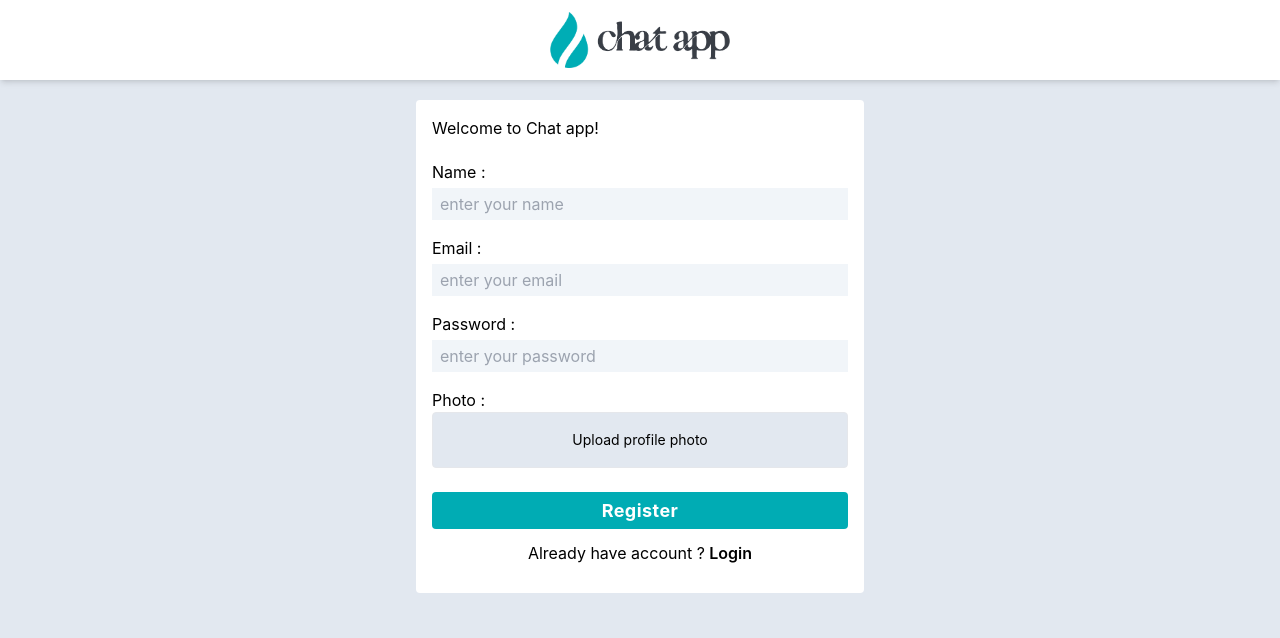
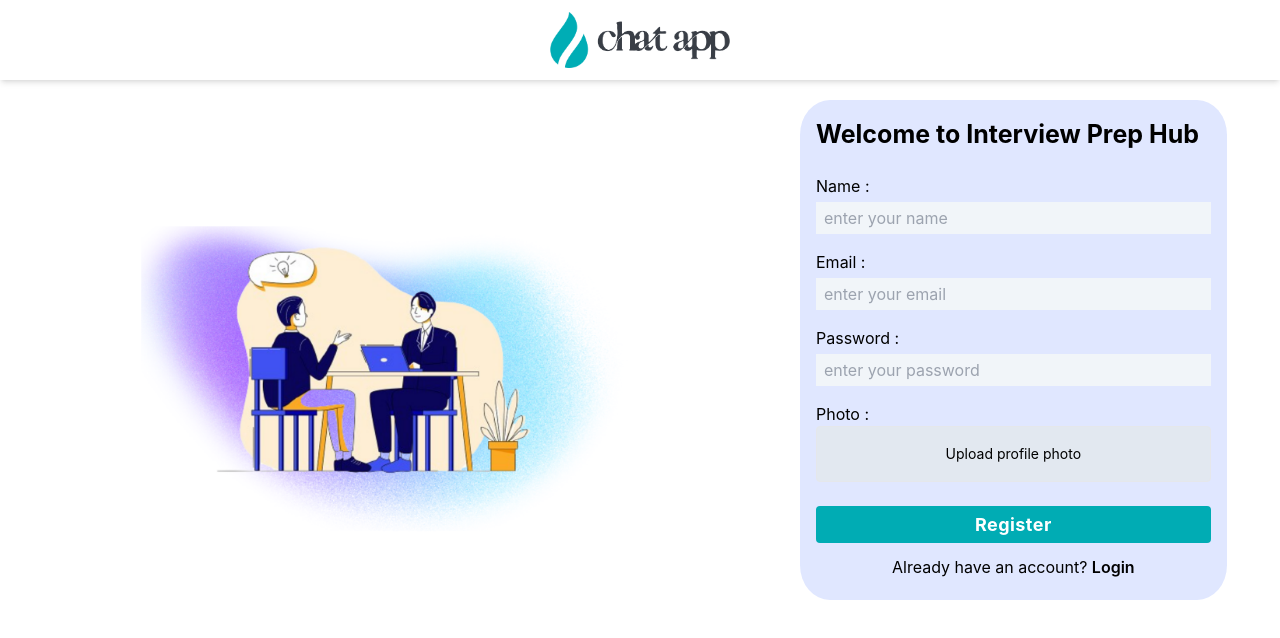
Before and after one commit to Aryaman15/Interview_Prep_Hub, a React (Create React App) app in the folder client/: page /register in a window 1280 px wide. Shown: the top 638 px of the page. Built offline with nearby package versions, Linux system fonts and the light colour scheme.

Commit message:
Register page updated

```diff
--- a/client/src/index.css
+++ b/client/src/index.css
@@ -10,7 +10,7 @@ body {
     sans-serif;
   -webkit-font-smoothing: antialiased;
   -moz-osx-font-smoothing: grayscale;
-  @apply bg-slate-200
+  @apply bg-white
 }
 
 code {
--- a/client/src/pages/RegisterPage.js
+++ b/client/src/pages/RegisterPage.js
@@ -1,172 +1,178 @@
-import React, { useState } from 'react'
+import React, { useState } from "react";
 import { IoClose } from "react-icons/io5";
-import { Link, useNavigate } from 'react-router-dom';
-import uploadFile from '../helpers/uploadFile';
-import axios from 'axios'
-import toast from 'react-hot-toast';
+import { Link, useNavigate } from "react-router-dom";
+import uploadFile from "../helpers/uploadFile";
+import axios from "axios";
+import toast from "react-hot-toast";
+import image from "./hello.png"; // Make sure this path is correct
 
 const RegisterPage = () => {
-  const [data,setData] = useState({
-    name : "",
-    email : "",
-    password : "",
-    profile_pic : ""
-  })
-  const [uploadPhoto,setUploadPhoto] = useState("")
-  const navigate = useNavigate()
+  const [data, setData] = useState({
+    name: "",
+    email: "",
+    password: "",
+    profile_pic: "",
+  });
+  const [uploadPhoto, setUploadPhoto] = useState("");
+  const navigate = useNavigate();
 
-  const handleOnChange = (e)=>{
-    const { name, value} = e.target
+  const handleOnChange = (e) => {
+    const { name, value } = e.target;
+    setData((prev) => ({
+      ...prev,
+      [name]: value,
+    }));
+  };
 
-    setData((preve)=>{
-      return{
-          ...preve,
-          [name] : value
-      }
-    })
-  }
+  const handleUploadPhoto = async (e) => {
+    const file = e.target.files[0];
+    const uploadPhoto = await uploadFile(file);
+    setUploadPhoto(file);
+    setData((prev) => ({
+      ...prev,
+      profile_pic: uploadPhoto?.url,
+    }));
+  };
 
-  const handleUploadPhoto = async(e)=>{
-    const file = e.target.files[0]
+  const handleClearUploadPhoto = (e) => {
+    e.stopPropagation();
+    e.preventDefault();
+    setUploadPhoto(null);
+  };
 
-    const uploadPhoto = await uploadFile(file)
-
-    setUploadPhoto(file)
-
-    setData((preve)=>{
-      return{
-        ...preve,
-        profile_pic : uploadPhoto?.url
-      }
-    })
-  }
-  const handleClearUploadPhoto = (e)=>{
-    e.stopPropagation()
-    e.preventDefault()
-    setUploadPhoto(null)
-  }
-
-  const handleSubmit = async(e)=>{
-    e.preventDefault()
-    e.stopPropagation()
-
-    const URL = `${process.env.REACT_APP_BACKEND_URL}/api/register`
+  const handleSubmit = async (e) => {
+    e.preventDefault();
+    e.stopPropagation();
+    const URL = `${process.env.REACT_APP_BACKEND_URL}/api/register`;
 
     try {
-        const response = await axios.post(URL,data)
-        console.log("response",response)
+      const response = await axios.post(URL, data);
+      toast.success(response.data.message);
 
-        toast.success(response.data.message)
+      if (response.data.success) {
+        setData({
+          name: "",
+          email: "",
+          password: "",
+          profile_pic: "",
+        });
 
-        if(response.data.success){
-            setData({
-              name : "",
-              email : "",
-              password : "",
-              profile_pic : ""
-            })
-
-            navigate('/email')
-
+        navigate("/email");
       }
     } catch (error) {
-        toast.error(error?.response?.data?.message)
+      toast.error(error?.response?.data?.message);
     }
-    console.log('data',data)
-  }
-
+  };
 
   return (
-    <div className='mt-5'>
-        <div className='bg-white w-full max-w-md  rounded overflow-hidden p-4 mx-auto'>
-          <h3>Welcome to Chat app!</h3>
+    <div className="flex mt-5 justify-center items-center">
+      {/* Image section */}
+      <div className="hidden md:block w-7/12">
+        <img
+          src={image} // Ensure the image path is correct
+          alt="Register Illustration"
+          className="w-full h-full object-cover"
+        />
+      </div>
+      {/* Register box section */}
+      <div
+        className="w-full max-w-md rounded overflow-hidden p-4 mx-auto md:w-1/3 bg-indigo-100"
+        style={{
+          height: "500px",
+          marginBottom: "20px",
+          borderRadius: "7%",
+        }} // Set background color using inline style
+      >
+        <h3
+          style={{
+            color: "black",
+            fontWeight: "bold",
+            fontSize: "25px",
+          }}
+        >
+          Welcome to Interview Prep Hub
+        </h3>
 
-          <form className='grid gap-4 mt-5' onSubmit={handleSubmit}>
-              <div className='flex flex-col gap-1'>
-                <label htmlFor='name'>Name :</label>
+        <form className="grid gap-4 mt-5" onSubmit={handleSubmit}>
+          <div className="flex flex-col gap-1">
+            <label htmlFor="name">Name :</label>
             <input
-                  type='text'
-                  id='name'
-                  name='name'
-                  placeholder='enter your name'
-                  className='bg-slate-100 px-2 py-1 focus:outline-primary'
+              type="text"
+              id="name"
+              name="name"
+              placeholder="enter your name"
+              className="bg-slate-100 px-2 py-1 focus:outline-primary"
               value={data.name}
               onChange={handleOnChange}
               required
             />
           </div>
-
-              <div className='flex flex-col gap-1'>
-                <label htmlFor='email'>Email :</label>
+          <div className="flex flex-col gap-1">
+            <label htmlFor="email">Email :</label>
             <input
-                  type='email'
-                  id='email'
-                  name='email'
-                  placeholder='enter your email'
-                  className='bg-slate-100 px-2 py-1 focus:outline-primary'
+              type="email"
+              id="email"
+              name="email"
+              placeholder="enter your email"
+              className="bg-slate-100 px-2 py-1 focus:outline-primary"
               value={data.email}
               onChange={handleOnChange}
               required
             />
           </div>
-
-              <div className='flex flex-col gap-1'>
-                <label htmlFor='password'>Password :</label>
+          <div className="flex flex-col gap-1">
+            <label htmlFor="password">Password :</label>
             <input
-                  type='password'
-                  id='password'
-                  name='password'
-                  placeholder='enter your password'
-                  className='bg-slate-100 px-2 py-1 focus:outline-primary'
+              type="password"
+              id="password"
+              name="password"
+              placeholder="enter your password"
+              className="bg-slate-100 px-2 py-1 focus:outline-primary"
               value={data.password}
               onChange={handleOnChange}
               required
             />
           </div>
-
-              <div className='flex flex-col gap-1'>
-                <label htmlFor='profile_pic'>Photo :
-
-                  <div className='h-14 bg-slate-200 flex justify-center items-center border rounded hover:border-primary cursor-pointer'>
-                      <p className='text-sm max-w-[300px] text-ellipsis line-clamp-1'>
-                        {
-                          uploadPhoto?.name ? uploadPhoto?.name : "Upload profile photo"
-                        }
+          <div className="flex flex-col gap-1">
+            <label htmlFor="profile_pic">
+              Photo :
+              <div className="h-14 bg-slate-200 flex justify-center items-center border rounded hover:border-primary cursor-pointer">
+                <p className="text-sm max-w-[300px] text-ellipsis line-clamp-1">
+                  {uploadPhoto?.name
+                    ? uploadPhoto?.name
+                    : "Upload profile photo"}
                 </p>
-                      {
-                        uploadPhoto?.name && (
-                          <button className='text-lg ml-2 hover:text-red-600' onClick={handleClearUploadPhoto}>
-                            <IoClose/>
+                {uploadPhoto?.name && (
+                  <button
+                    className="text-lg ml-2 hover:text-red-600"
+                    onClick={handleClearUploadPhoto}
+                  >
+                    <IoClose />
                   </button>
-                        )
-                      }
-
+                )}
               </div>
-
             </label>
-
             <input
-                  type='file'
-                  id='profile_pic'
-                  name='profile_pic'
-                  className='bg-slate-100 px-2 py-1 focus:outline-primary hidden'
+              type="file"
+              id="profile_pic"
+              name="profile_pic"
+              className="bg-slate-100 px-2 py-1 focus:outline-primary hidden"
               onChange={handleUploadPhoto}
             />
           </div>
-
-
-              <button
-               className='bg-primary text-lg  px-4 py-1 hover:bg-secondary rounded mt-2 font-bold text-white leading-relaxed tracking-wide'
-              >
+          <button className="bg-primary text-lg px-4 py-1 hover:bg-secondary rounded mt-2 font-bold text-white leading-relaxed tracking-wide">
             Register
           </button>
-
         </form>
-
-          <p className='my-3 text-center'>Already have account ? <Link to={"/email"} className='hover:text-primary font-semibold'>Login</Link></p>
+        <p className="my-3 text-center">
+          Already have an account?{" "}
+          <Link to={"/email"} className="hover:text-primary font-semibold">
+            Login
+          </Link>
+        </p>
       </div>
     </div>
-  )
-}
+  );
+};
 
-export default RegisterPage
+export default RegisterPage;
```
Also changed, not shown: client/src/layout/index.js (+10 -15 lines), client/src/pages/hello.png (added). Lines whose indentation alone changed are shown as unchanged.
